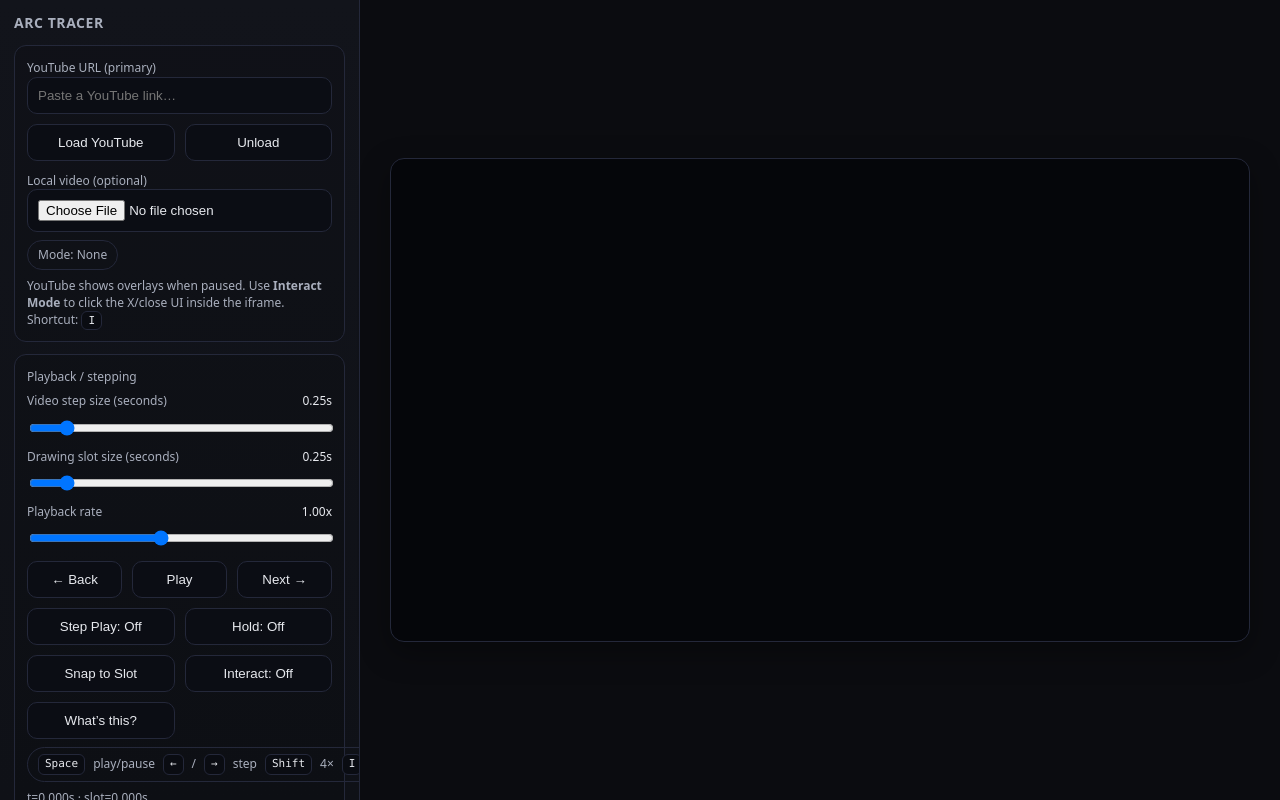
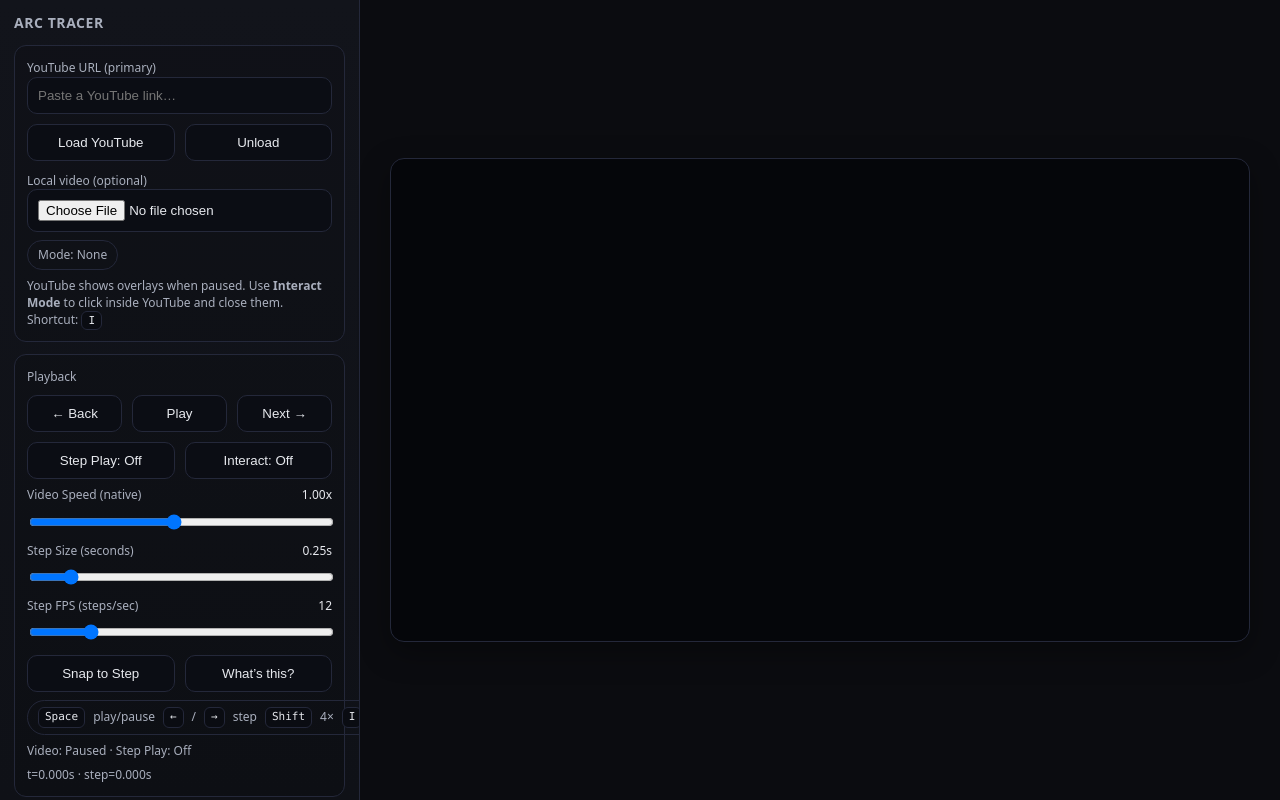
Before and after one commit to circa83/Arc-Tracer, a plain HTML site: page index.html in a window 1280 px wide. Drawn offline with Linux system fonts and the light colour scheme.

Commit message:
Refactor UI elements and update labels in index.html

```diff
--- a/index.html
+++ b/index.html
@@ -26,31 +26,13 @@
 
         <div class="modeBadge" id="modeBadge">Mode: None</div>
         <div class="hint">
-          YouTube shows overlays when paused. Use <b>Interact Mode</b> to click the X/close UI inside the iframe.
+          YouTube shows overlays when paused. Use <b>Interact Mode</b> to click inside YouTube and close them.
           Shortcut: <span class="kbd">I</span>
         </div>
       </div>
 
       <div class="group">
-        <label>Playback / stepping</label>
-
-        <div class="row">
-          <label for="videoStepSec">Video step size (seconds)</label>
-          <div class="value"><span id="videoStepSecVal">0.25</span>s</div>
-        </div>
-        <input id="videoStepSec" type="range" min="0.05" max="2" step="0.05" value="0.25" />
-
-        <div class="row">
-          <label for="stepSec">Drawing slot size (seconds)</label>
-          <div class="value"><span id="stepSecVal">0.25</span>s</div>
-        </div>
-        <input id="stepSec" type="range" min="0.05" max="2" step="0.05" value="0.25" />
-
-        <div class="row">
-          <label for="rate">Playback rate</label>
-          <div class="value"><span id="rateVal">1.00</span>x</div>
-        </div>
-        <input id="rate" type="range" min="0.25" max="2" step="0.05" value="1" />
+        <label>Playback</label>
 
         <div class="btnRow3">
           <button id="backBtn">← Back</button>
@@ -60,15 +42,29 @@
 
         <div class="btnRow">
           <button id="stepPlayBtn">Step Play: Off</button>
-          <button id="holdBtn">Hold: Off</button>
-        </div>
-
-        <div class="btnRow">
-          <button id="snapToSlotBtn">Snap to Slot</button>
           <button id="interactBtn">Interact: Off</button>
         </div>
 
+        <div class="row">
+          <label for="videoSpeed">Video Speed (native)</label>
+          <div class="value"><span id="videoSpeedVal">1.00</span>x</div>
+        </div>
+        <input id="videoSpeed" type="range" min="0.1" max="2.0" step="0.05" value="1.0" />
+
+        <div class="row">
+          <label for="stepSec">Step Size (seconds)</label>
+          <div class="value"><span id="stepSecVal">0.25</span>s</div>
+        </div>
+        <input id="stepSec" type="range" min="0.02" max="2.0" step="0.01" value="0.25" />
+
+        <div class="row">
+          <label for="stepFps">Step FPS (steps/sec)</label>
+          <div class="value"><span id="stepFpsVal">12</span></div>
+        </div>
+        <input id="stepFps" type="range" min="1" max="60" step="1" value="12" />
+
         <div class="btnRow">
+          <button id="snapBtn">Snap to Step</button>
           <button id="helpBtn">What’s this?</button>
         </div>
 
@@ -79,7 +75,8 @@
           <span class="kbd">I</span> interact
         </div>
 
-        <div class="hint" id="timeReadout">t=0.000s · slot=0.000s</div>
+        <div class="hint" id="statusReadout">Video: — · Step Play: —</div>
+        <div class="hint" id="timeReadout">t=0.000s · step=0.000s</div>
       </div>
 
       <div class="group">
@@ -143,7 +140,7 @@
 
         <div class="btnRow3">
           <button id="undoBtn">Undo</button>
-          <button id="clearBtn">Clear slot</button>
+          <button id="clearBtn">Clear step</button>
           <button id="clearAllBtn">Clear All</button>
         </div>
 
@@ -168,13 +165,13 @@
         <label>Onion skin</label>
 
         <div class="row">
-          <label for="onionPrev">Prev slots</label>
+          <label for="onionPrev">Prev steps</label>
           <div class="value"><span id="onionPrevVal">4</span></div>
         </div>
         <input id="onionPrev" type="range" min="0" max="24" step="1" value="4" />
 
         <div class="row">
-          <label for="onionNext">Next slots</label>
+          <label for="onionNext">Next steps</label>
           <div class="value"><span id="onionNextVal">4</span></div>
         </div>
         <input id="onionNext" type="range" min="0" max="24" step="1" value="4" />
@@ -202,10 +199,6 @@
           <div class="value"><span id="ghostMaxVal">0.35</span></div>
         </div>
         <input id="ghostMax" type="range" min="0" max="1.0" step="0.01" value="0.35" />
-
-        <div class="hint">
-          Ghost opacity controls the entire mark (fill + outline). At 0, ghosts are fully invisible.
-        </div>
       </div>
     </aside>
 
```
